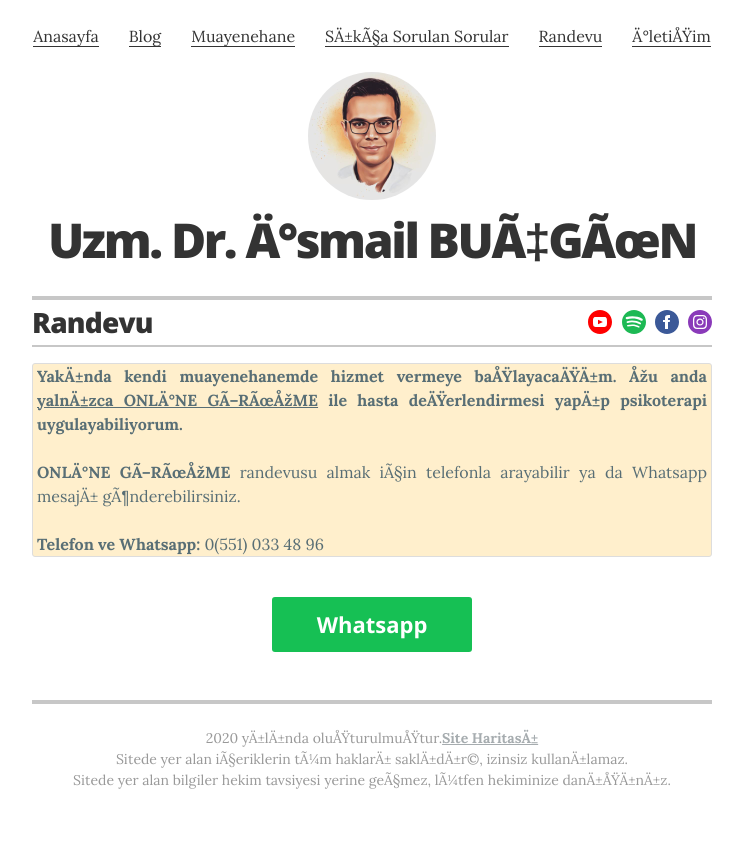
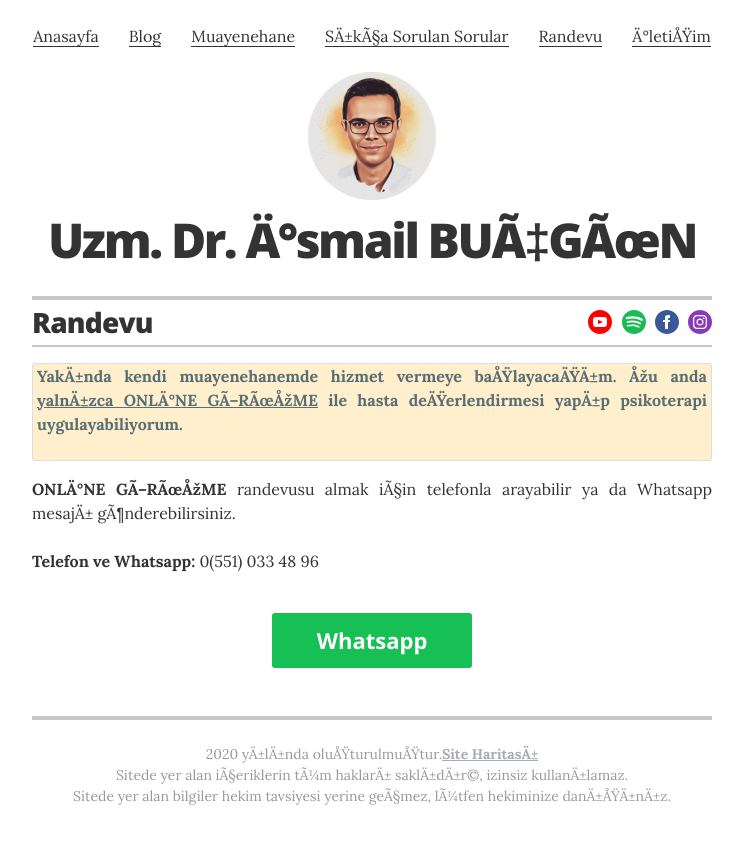
Before and after one commit to ibucgun/ibucgun.github.io, a Jekyll site: the page built from randevu.html, in a window 1280 px wide. Shown: the top 844 px of the page, without its empty margins (268-1011 px from the left). Built offline with Jekyll 4.4.1, drawn with Linux system fonts in a browser that asks for light colours.

Commit message:
Update randevu.html

```diff
--- a/randevu.html
+++ b/randevu.html
@@ -7,7 +7,8 @@ title: Randevu
         <div class="resume-item">
           <p style="text-align: justify;color: #586e75; border: 01px solid #dddddd; border-radius: 03px; background-color: #FFEFCC; padding-left: 4px;padding-right:4px; padding-top:2px, padding-bottom:2px;">
 		  <b>Yakında kendi muayenehanemde hizmet vermeye başlayacağım. Şu anda <u>yalnızca ONLİNE GÖRÜŞME</u> ile hasta değerlendirmesi yapıp psikoterapi uygulayabiliyorum.</b><br><br>
-		  <b>ONLİNE GÖRÜŞME</b> randevusu almak için telefonla arayabilir ya da Whatsapp mesajı gönderebilirsiniz.<br><br>
+		  </p>
+		  <p style="text-align: justify;color:"><b>ONLİNE GÖRÜŞME</b> randevusu almak için telefonla arayabilir ya da Whatsapp mesajı gönderebilirsiniz.<br><br>
 		  <b>Telefon ve Whatsapp:</b> 0(551) 033 48 96
 		  </p>
 		<br>
```
